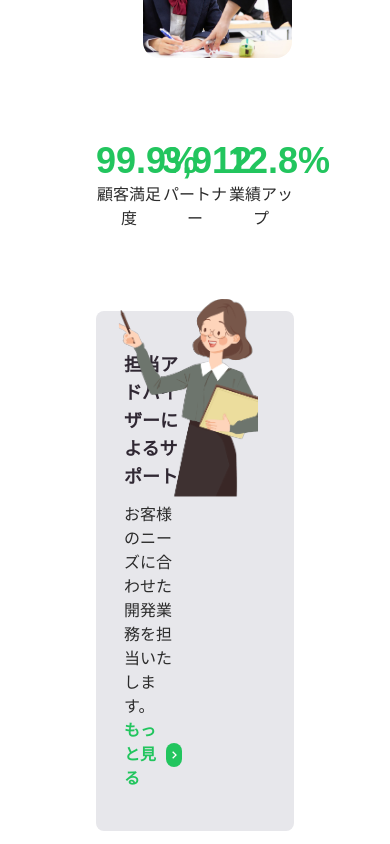
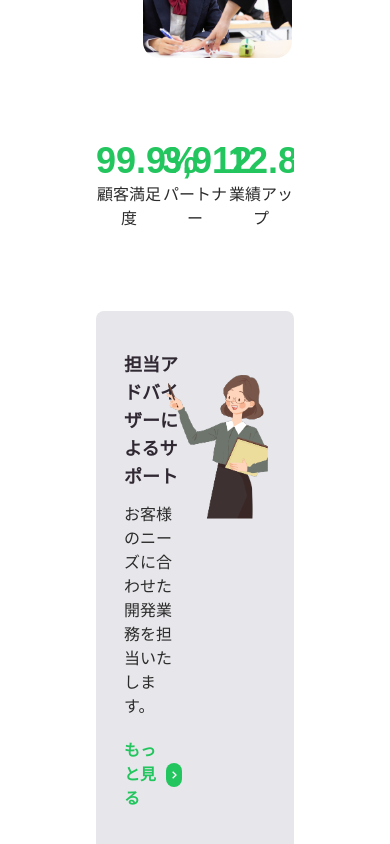
Before and after one commit to tajimamsk/next-tailwind-hp, a Next.js app: page / in a window 390 px wide. Shown: the part 860-1704 px from the top of the page. Built offline with nearby package versions, Linux system fonts and the light colour scheme; a web font is replaced by a local one.

Commit message:
responsive

```diff
--- a/components/Stats.js
+++ b/components/Stats.js
@@ -41,7 +41,10 @@ const Stats = () => {
   return (
     <section className="p-20 pb-10">
       <div className="container px-4 mx-auto">
-        <div className="lg:flex justify-between items-center space-x-0">
+        <div
+          className="lg:flex justify-between items-center space-x-0
+          max-md: overflow-hidden"
+        >
           {/* left */}
           <div className="w-full lg:w-7/12 mb-20 lg:mb-0">
             <div className="grid grid-cols-3">
@@ -75,14 +78,14 @@ const Stats = () => {
                 width={100}
                 height={200}
                 alt="img"
-                className="absolute right-0 lg:-right-3 w-52 -top-3"
+                className="absolute right-0 lg:-right-3 w-52 -top-3 max-md:w-36 max-md:top-16"
                 data-aos="fade-left"
                 data-aos-delay="100"
               />
               <h3 className="text-heading font-bold text-lg mb-3">
                 {statsContent.text.title}
               </h3>
-              <p className="text-body">{statsContent.text.description}</p>
+              <p className="text-body mb-5">{statsContent.text.description}</p>
               <Link
                 href={""}
                 className="flex space-x-2 outline-none items-center font-semibold text-green-500"
```
